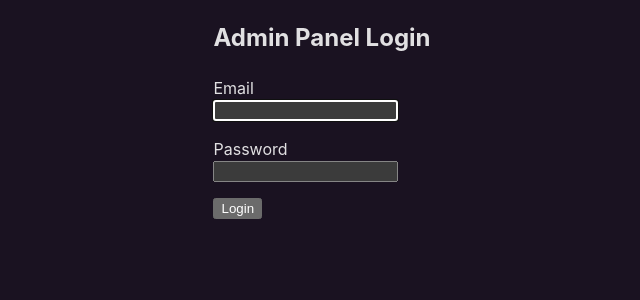
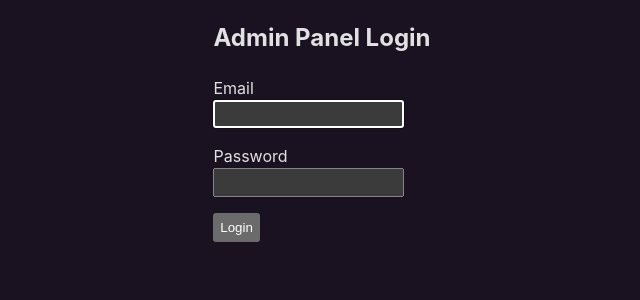
Before and after one commit to leaderboardsgg/leaderboard-admin, a Vue app: page / in a window 1280 px wide. Shown: the top 300 px of the page, without its empty margins (318-958 px from the left). Built offline with nearby package versions, Linux system fonts and the light colour scheme; no server answers.

Commit message:
Add global padding for input and textarea

```diff
--- a/src/style.css
+++ b/src/style.css
@@ -25,3 +25,7 @@ body {
 .select-none {
 	user-select: none;
 }
+
+input, textarea {
+	padding: .3rem;
+}
```
